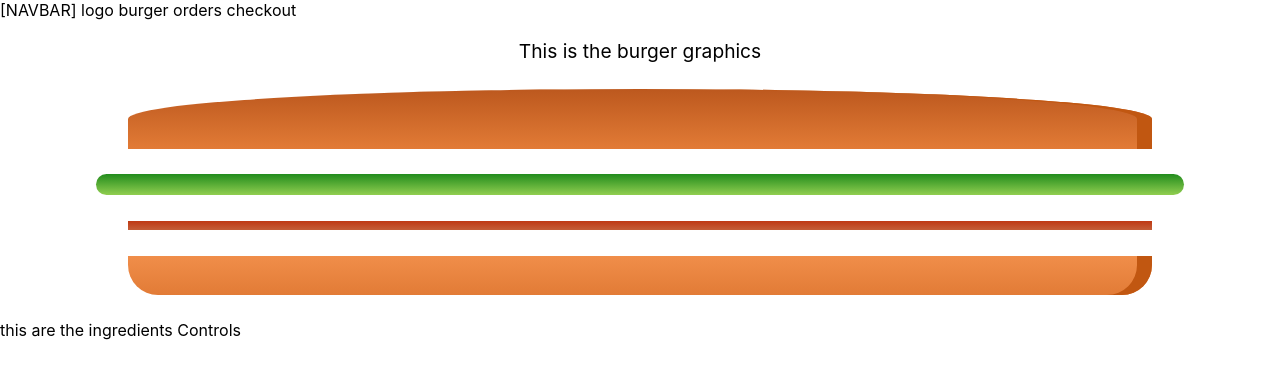
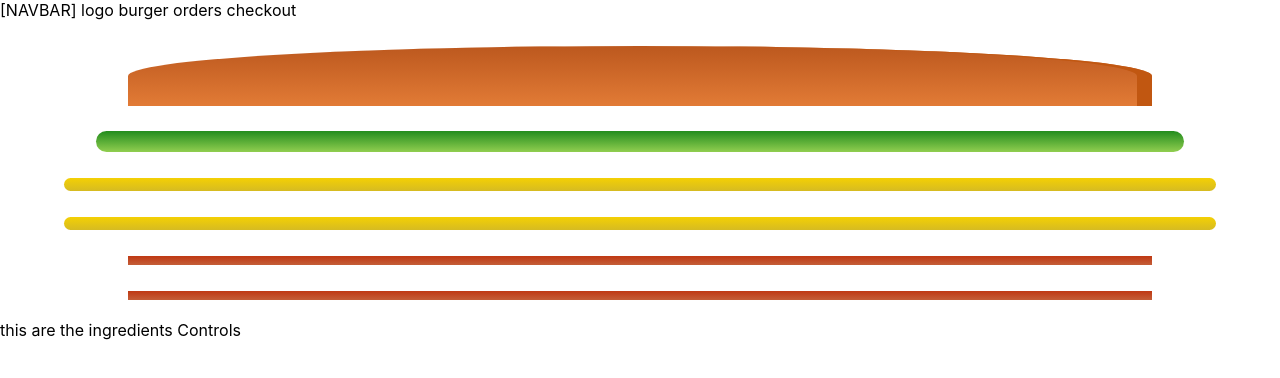
Before and after one commit to germancardenasm/burgerRestaurantOrderSystem, a React (Create React App) app: page / in a window 1280 px wide. Shown: the top 378 px of the page. Built offline with nearby package versions, Linux system fonts and the light colour scheme.

Commit message:
Create a state in BurgerBuilder and render dinamically the ingredients depending on state

```diff
--- a/src/components/Burger/BurgerGraphic/BurgerGraphic.js
+++ b/src/components/Burger/BurgerGraphic/BurgerGraphic.js
@@ -1,19 +1,23 @@
-import React from 'react'
-import Ingredient from '../Ingredient/Ingredient'
-import './BurgerGraphic.css'
+import React from "react";
+import Ingredient from "../Ingredient/Ingredient";
+import "./BurgerGraphic.css";
 
-const BurgerGraphic = () => {
-    return (
-        <div className='burger'>
-            <p>This is the burger graphics</p>
-            <Ingredient type="bread_top"/>
-            <Ingredient type="salad"/>
-            <Ingredient type="chesee"/>
-            <Ingredient type="bacon"/>
-            <Ingredient type={2}/>
-            <Ingredient type="bread_bottom"/>
-        </div>
-    )
-}
+const BurgerGraphic = props => {
+  console.log("props", props);
+  const ingCompArr = Object.keys(props.ingredients).map(ingType => {
+    console.log("ingType", ingType);
+    return [...Array(props.ingredients[ingType])].map((_, i) => {
+      return <Ingredient type={ingType} key={ingType + i} />;
+    });
+  });
+  console.log("ingComArr", ingCompArr);
+  return (
+    <div className="burger">
+      <Ingredient type="bread_top" />
+      {ingCompArr}
+      <Ingredient type="bread_bottom" />
+    </div>
+  );
+};
 
-export default BurgerGraphic
+export default BurgerGraphic;
--- a/src/containers/BurgerBuilder/BurgerBuilder.js
+++ b/src/containers/BurgerBuilder/BurgerBuilder.js
@@ -1,16 +1,24 @@
-import React, { Component } from 'react';
-import BurgerGraphic from '../../components/Burger/BurgerGraphic/BurgerGraphic'
-import Aux from '../../hoc/Aux'
-import './BurgerBuilder.css'
+import React, { Component } from "react";
+import BurgerGraphic from "../../components/Burger/BurgerGraphic/BurgerGraphic";
+import Aux from "../../hoc/Aux";
+import "./BurgerBuilder.css";
 
 export default class BurgerBuilder extends Component {
+  state = {
+    ingredients: {
+      salad: 1,
+      cheese: 2,
+      bacon: 2,
+      meat: 1
+    }
+  };
 
   render() {
     return (
       <Aux>
-               <BurgerGraphic />
+        <BurgerGraphic ingredients={this.state.ingredients} />
         <div>this are the ingredients Controls</div>
       </Aux>
-        )
+    );
   }
 }
```
Lines whose indentation alone changed are shown as unchanged.
